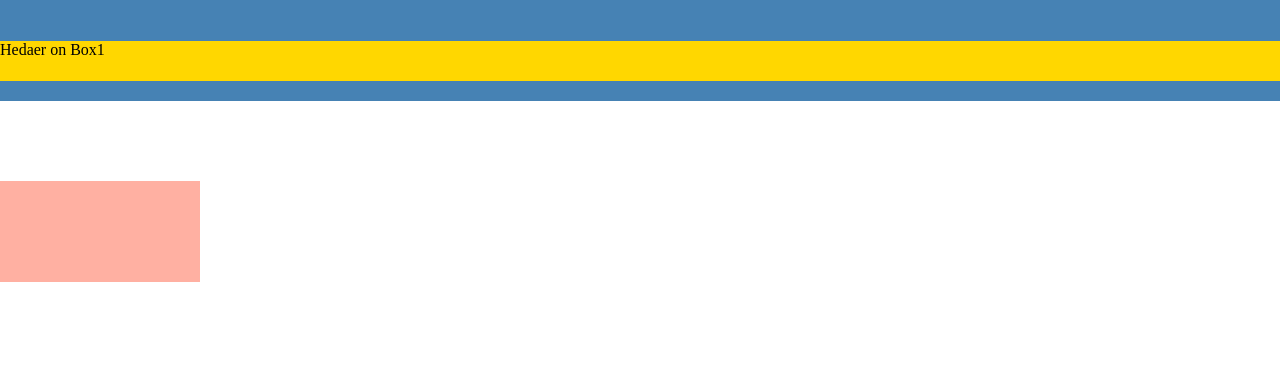
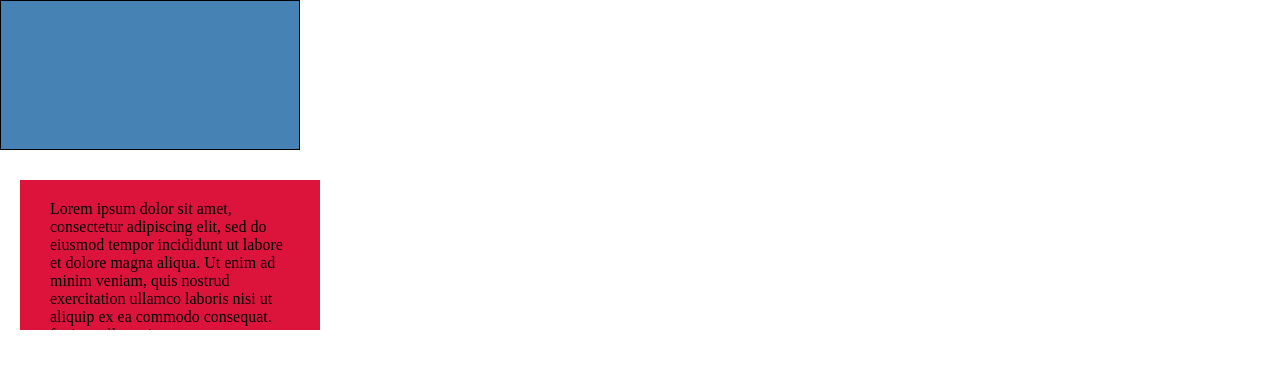
Before and after one commit to LuisAngelFnz/CursoCSSUdemy, a plain HTML site: page 04BoxModel/index.html in a window 1280 px wide. Drawn offline with Linux system fonts and the light colour scheme.

Commit message:
Clase 23 Padding y overflow

```diff
--- a/04BoxModel/estilos.css
+++ b/04BoxModel/estilos.css
@@ -1,16 +1,18 @@
-
+*{
+    margin: 0;
+    padding: 0;
+    box-sizing: border-box;
+}
 body{
     margin: 0;
 }
 
 .box{
-    width: 200px;
-    height: 100px;
-    padding-top: 1px;
+    width: 300px;
+    height: 150px;
 }
 
 .box1{
-    width: 100%;
     background: steelblue;
     /*
     margin-top: 50px;
@@ -33,19 +35,20 @@ body{
     /* margin-left: auto; */
     /* margin: 0 auto */
 
-    margin-bottom: 80px;
-
+    border: 1px solid black;
 
 }
 
-.header{
-    background: gold;
-    height: 40px;
-    margin-top: 40px;
+.box2{
+    /* padding-top: 50px;
+    padding-right: 30px;
+    padding-bottom: 50px;
+    padding-left: 40px; */
+    /* Shortcut */
+    padding: 20px 30px;
+    background: crimson;
+    color: black;
+    margin-top: 30px;
+    margin-left: 20px;
+    overflow: hidden;
 }
-
-.box2{
-    opacity: 0.5;
-    background: tomato;
-    margin-top: 30px;
-}
--- a/04BoxModel/index.html
+++ b/04BoxModel/index.html
@@ -7,9 +7,7 @@
     <link rel="stylesheet" href="estilos.css">
 </head>
 <body>
-    <div class="box box1">
-        <header class="header">Hedaer on Box1</header>
-    </div>
-    <div class="box box2"></div>
+    <div class="box box1"></div>
+    <div class="box box2">Lorem ipsum dolor sit amet, consectetur adipiscing elit, sed do eiusmod tempor incididunt ut labore et dolore magna aliqua. Ut enim ad minim veniam, quis nostrud exercitation ullamco laboris nisi ut aliquip ex ea commodo consequat. fugiat nulla pariatur.</div>
 </body>
 </html>
```
